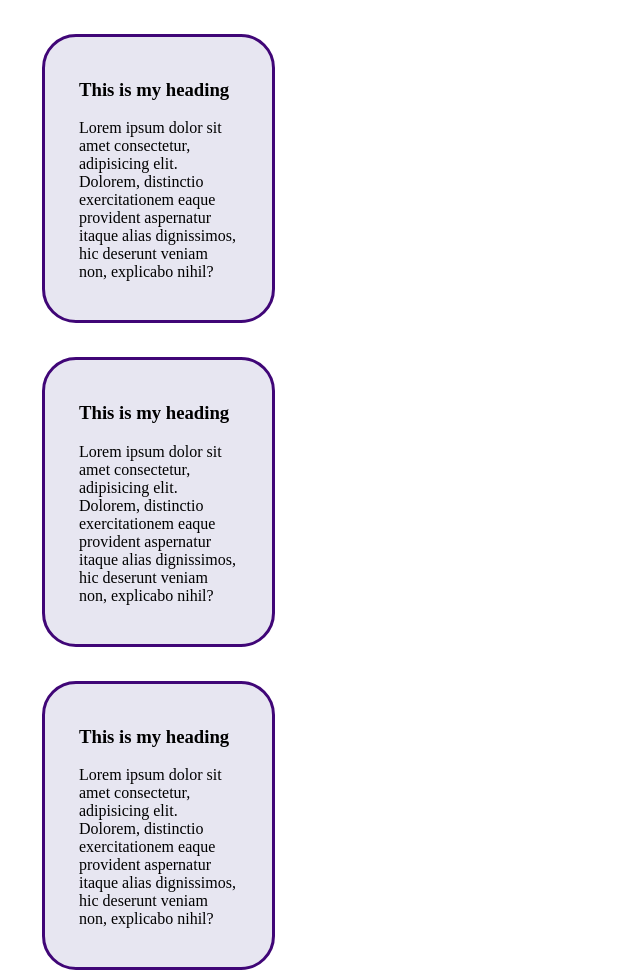
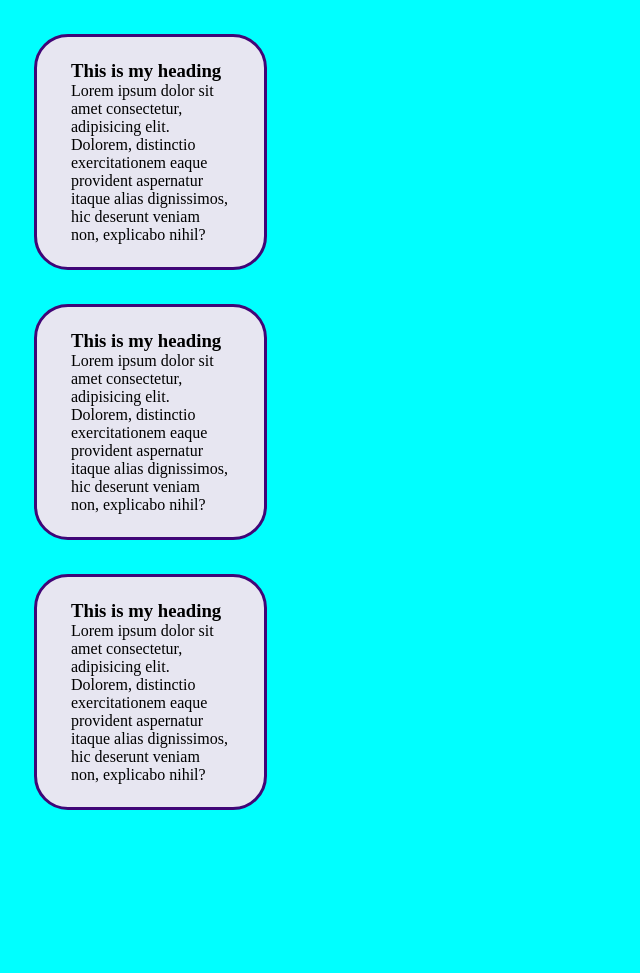
Before and after one commit to Tech-India-pro/Learning-Full-Stack-Web-Dev, a plain HTML site: page 16.html in a window 1280 px wide. Shown: the whole page, without its empty margins (0-640 px from the left). After the commit the page ends 844 px from the top, so only its background shows below. Drawn offline with Linux system fonts and the light colour scheme.

Commit message:
16. Completed

```diff
--- a/16.html
+++ b/16.html
@@ -7,6 +7,11 @@
     <style>
         * {
             box-sizing: border-box;
+            margin: 0;
+            padding: 0;
+        }
+        body {
+            background-color: cyan;
         }
         .container {
             background-color: rgb(231, 230, 241);;
```
